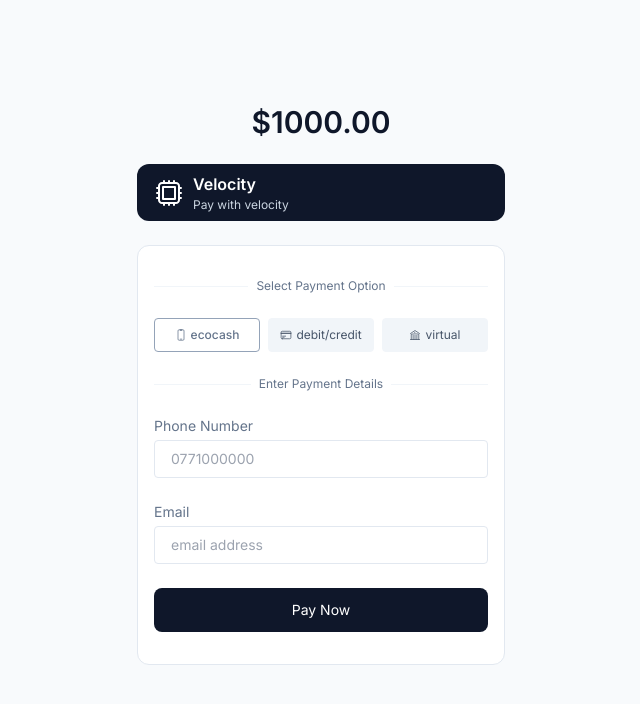
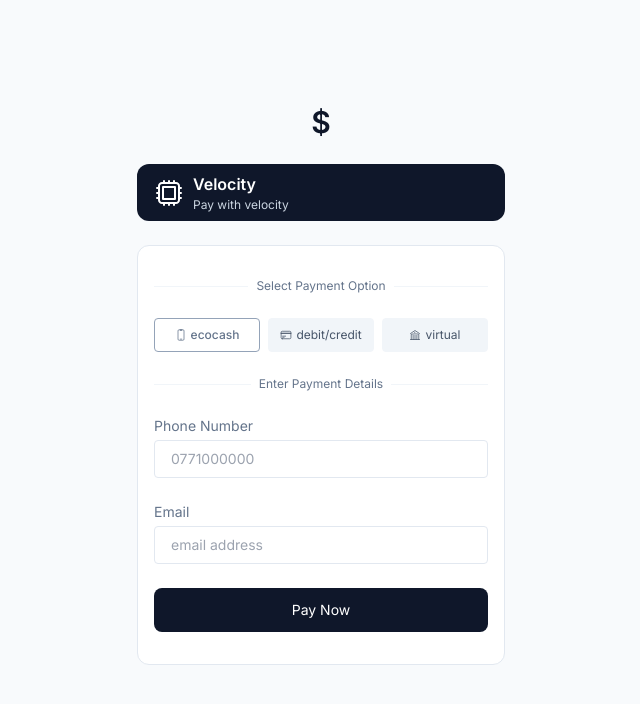
Before and after one commit to tate2301/tif, a Next.js app in the folder apps/checkout/: page /1 in a window 1280 px wide. Shown: the top 704 px of the page, without its empty margins (319-959 px from the left). Built offline with nearby package versions, Linux system fonts and the light colour scheme.

Commit message:
feature: added chekout page first trial

```diff
--- a/apps/checkout/src/pages/[checkout].tsx
+++ b/apps/checkout/src/pages/[checkout].tsx
@@ -1,17 +1,17 @@
+import PaymentOptionComponent from "@/components/payment-option-component/PaymentOptionComponent";
+import BorderedHeading from "@/components/bordered-heading/BorderedHeading";
+import CustomButton from "@/components/custom-button/CustomButton";
+import CustomInput from "@/components/custom-input/CustomInput";
 import { GetServerSidePropsContext } from "next";
+import useUrlParams from "@/hooks/useUrlParams";
+import { useRouter } from "next/router";
 import {
   DevicePhoneMobileIcon,
   BuildingLibraryIcon,
   CreditCardIcon,
   CpuChipIcon,
 } from "@heroicons/react/24/outline";
-import PaymentOptionComponent from "@/components/payment-option-component/PaymentOptionComponent";
-import BorderedHeading from "@/components/bordered-heading/BorderedHeading";
 import { useState } from "react";
-import CustomInput from "@/components/custom-input/CustomInput";
-import CustomButton from "@/components/custom-button/CustomButton";
-import { useRouter } from "next/router";
-import useUrlParams from "@/hooks/useUrlParams";
 
 interface PostData {
   title: string;
@@ -29,7 +29,7 @@ function Checkout({ postData }: Props) {
   const [loading, setLoading] = useState(false);
 
   const router = useRouter();
-  const { returnUrl } = useUrlParams();
+  const { returnUrl, total } = useUrlParams();
 
   const handlePaymentProcess = () => {
     try {
@@ -49,7 +49,7 @@ function Checkout({ postData }: Props) {
     <div className="flex flex-col w-full py-24 px-4">
       <div className="max-w-sm mx-auto w-full flex flex-col space-y-6 p-2 rounded-lg">
         <p className="text-3xl text-slate-900 font-semibold text-center">
-          $1000.00
+          ${total}
         </p>
         <div className="bg-slate-900 text-white flex space-x-2 flex-row items-center rounded-xl py-2 px-4">
           <CpuChipIcon height={32} width={32} />
```
